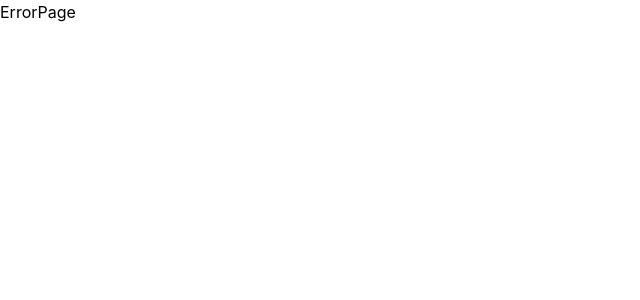
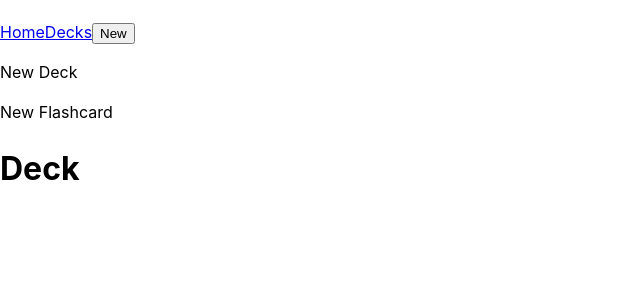
Before and after one commit to joshuanelsondev/flashcard-app, a React (Vite) app in the folder client/: page /decks/1 in a window 1280 px wide. Before the commit this address had no page. Shown: the top 300 px of the page, without its empty margins (0-640 px from the left). Built offline with nearby package versions, Linux system fonts and the light colour scheme.

Commit message:
feat: add Deck component to routes

```diff
--- a/client/src/components/Nav.jsx
+++ b/client/src/components/Nav.jsx
@@ -4,9 +4,12 @@ import { Link } from 'react-router-dom'
 export default function Nav() {
   return (
     <div>
-      <Link to={'/'}>Home</Link>
-      <Link to={'/decks'}>Decks</Link>
-      <button>New</button>
+      <h2>{/*currentDeck*/}</h2>
+      <div>
+        <Link to={'/'}>Home</Link>
+        <Link to={'/decks'}>Decks</Link>
+        <button>New</button>
+      </div>
       <div>
         <p>New Deck</p>
         <p>New Flashcard</p>
--- a/client/src/components/decks/Decks.jsx
+++ b/client/src/components/decks/Decks.jsx
@@ -1,7 +1,6 @@
 // src/components/decks/Decks.jsx
 
-export default function Decks () {
-
+export default function Decks() {
   return (
     <div>
       <h1>Decks</h1>
--- a/client/src/routes.jsx
+++ b/client/src/routes.jsx
@@ -4,6 +4,7 @@ import Layout from './components/Layout'
 import ErrorPage from './pages/ErrorPage'
 import Home from './pages/Home'
 import Decks from './components/decks/Decks'
+import Deck from './components/decks/Deck'
 import Flashcards from './components/flashcards/Flashcards'
 
 const router = createBrowserRouter([
@@ -21,6 +22,10 @@ const router = createBrowserRouter([
         element: <Decks />,
       },
       {
+        path: '/decks/:id',
+        element: <Deck />,
+      },
+      {
         path: '/decks/:id/flashcards',
         element: <Flashcards />,
       },
```
